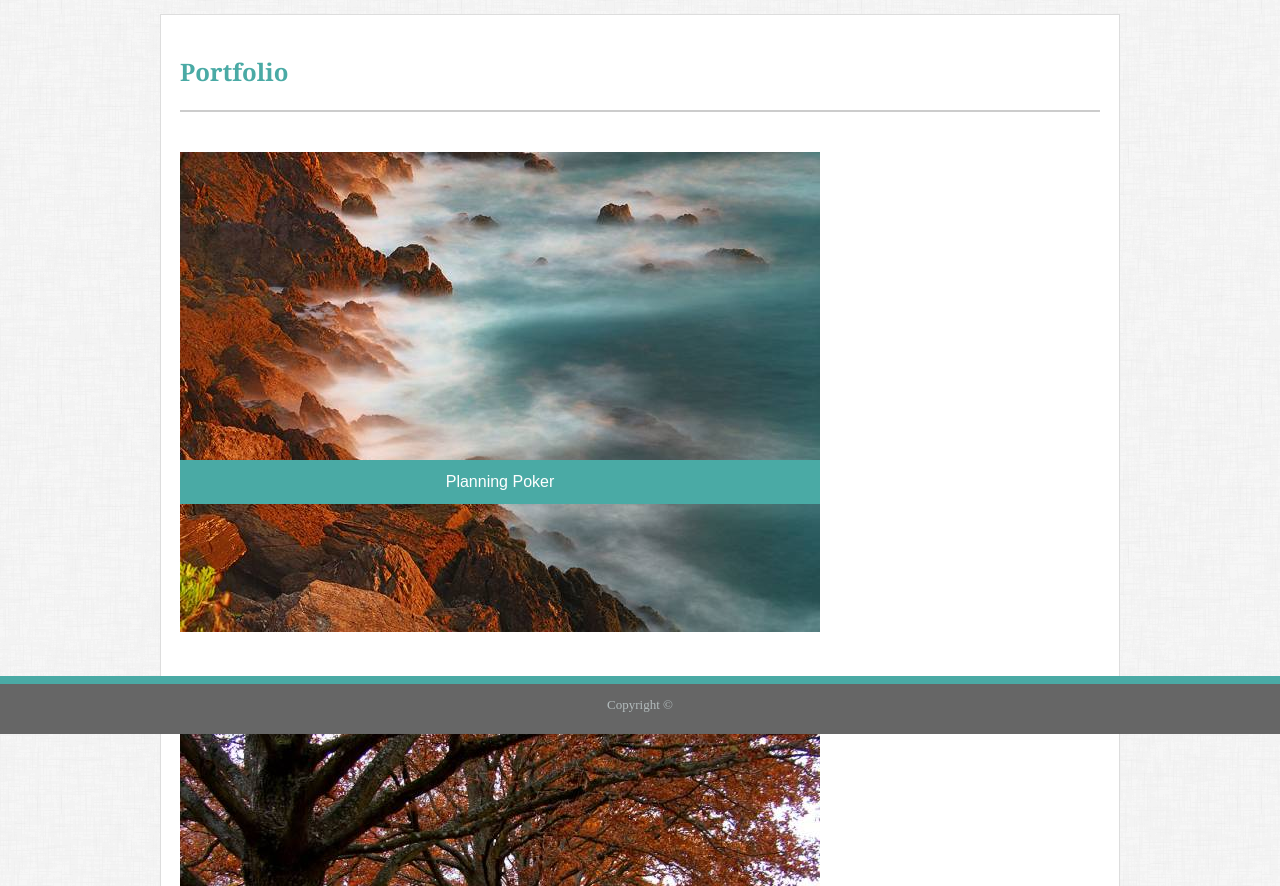
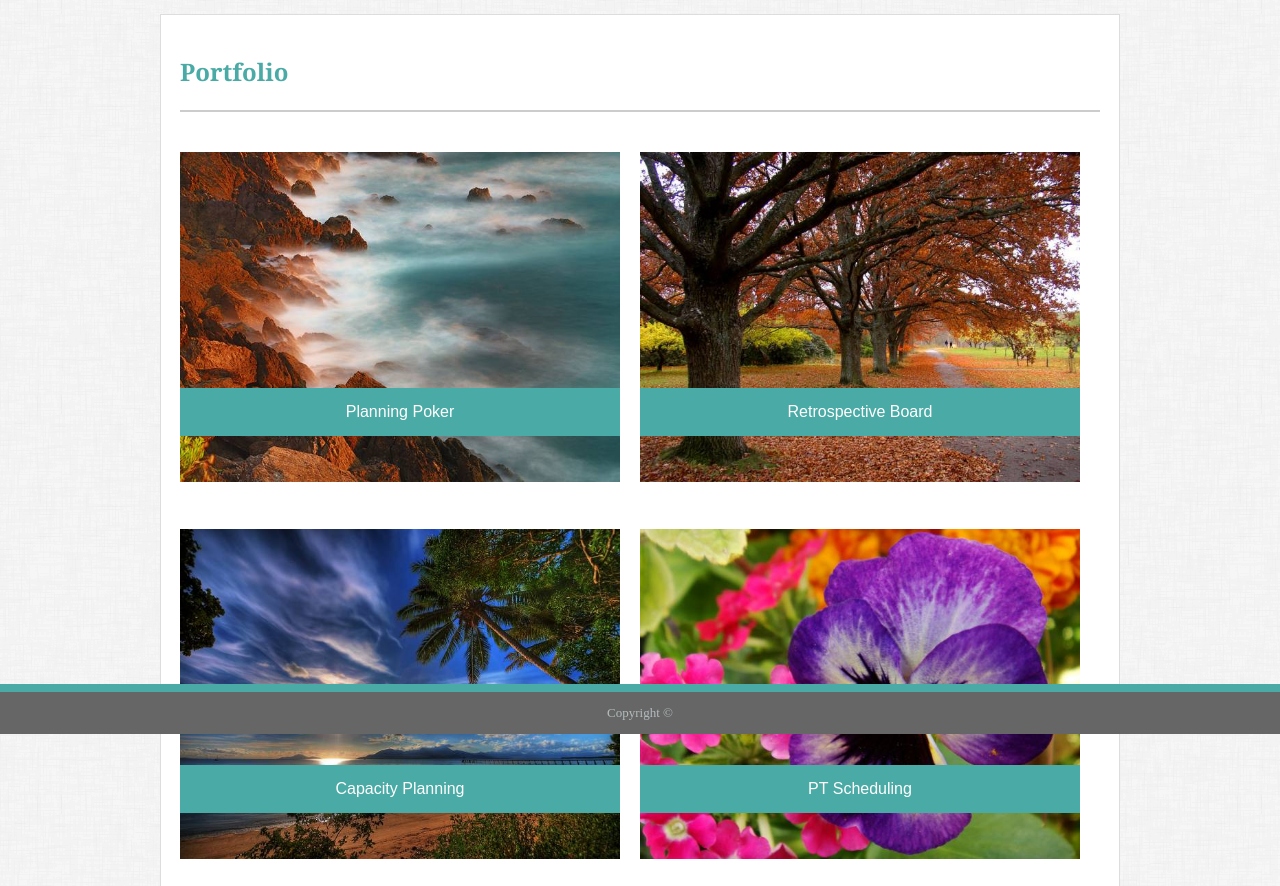
Before and after one commit to iantonik/Responsive-Portfolio, a plain HTML site: page portfolio.html in a window 1280 px wide. Shown: the part 66-952 px from the top of the page. Drawn offline with Linux system fonts and the light colour scheme.

Commit message:
Draft for final review

```diff
--- a/assets/css/style.css
+++ b/assets/css/style.css
@@ -1,19 +1,17 @@
 /*prevent adjustment of font size after orientation chagen on phone or IE*/
 html {-webkin-text-size-adjust: 100%; -ms-text-size-adjust: 100%;}
 /*apply natural box layout model to all elements - margin is added to outside of the box, padding is added to inside of the box*/
-/**{-moz-box-sizing: border-box; -webkit-box-sizing: border-box; box-sizing: border-box;}*/
+*{-moz-box-sizing: border-box; -webkit-box-sizing: border-box; box-sizing: border-box;}
 
 
-
+/*Header Section*/
 .header-layout{
-
     border-bottom: 2px solid #cccccc;
     background-color: #ffffff;
     width: 100%;
     top: 0px;
     left: 0px;
     z-index: 99;
-
 }
 
 .header-size{
@@ -40,31 +38,51 @@ html {-webkin-text-size-adjust: 100%; -ms-text-size-adjust: 100%;}
 
 a:not(:last-child) {
     border-right:solid .5px #cccccc;
-
 }
 
-
-
-
-
-.content-font{
-    font-family: 'Arial', 'Helvetica Neue', Helvetica, sans-serif;
-    color: #777777;
-    line-height: 1.5;
-}
-
+/* Boday layout*/
 body{
     background-image: url("../images/dust_scratches.png");
 
 }
 
+.wrapper{
+    background-color: #ffffff;
+    border: 1px solid #dddddd;
+    max-width: 960px;
+    min-height: 100%;
+    margin: 0px auto;
+    /*margin-top: 80px;*/
+    padding: 19px;
+    margin-bottom: -50px;
+    font-family: 'Arial', 'Helvetica Neue', Helvetica, sans-serif;
+    color: #777777;
+    line-height: 1.5;
+
+}
+
+.content-title{
+    border-bottom: 2px solid #cccccc;
+    color:#4aaaa5;
+    font-family: 'Georgia', 'Times New Roman', Times, serif;
+}
+
+.footer,
+.push{
+    height: 50px;
+}
+
+/*Footer layout*/
+
 footer{
+    position: absolute;
     border-top: 8px solid #4aaaa5;
     left: 0;
-    bottom: 0;
     width: 100%;
     height: 50px;
     background-color: #666666;
+
+
 }
 
 .copyright{
@@ -75,6 +93,9 @@ footer{
     width: 100%;
 }
 
+
+
+/*Contact form layout*/
 .input-fields{
     width: -webkit-fill-available;
     height: 20px;
@@ -110,27 +131,28 @@ label{
 
 }
 
-.container{
-    position: relative;
-    float: left;
-    margin-right: 40px;
-    margin-top: 40px;
-}
+
+/*Portfolio layout*/
 
 .project-img{
+    position: relative;
+    text-align: center;
     width: 100%;
     height: auto;
 }
 
-.project-title{
+.project-image-title-container{
     position: absolute;
-    top: 60%;
+    top: 70%;
+    width: 100%;
+
+}
+
+.project-title-background{
     background-color: #4aaaa5;
     color: white;
     text-align: center;
-    width: 100%;
-    padding-top: 10px;
-    padding-bottom: 10px;
+    line-height: 3;
 }
 
 .group:after {
@@ -141,21 +163,11 @@ label{
     height: 60px;
   }
 
-.content-title{
-    border-bottom: 2px solid #cccccc;
-    color:#4aaaa5;
-    font-family: 'Georgia', 'Times New Roman', Times, serif;
-}
 
-section{
-    background-color: #ffffff;
-    border: 1px solid #dddddd;
-    max-width: 920px;
-    margin: 0px auto;
-    /*margin-top: 80px;*/
-    padding: 19px;
 
-}
+
+
+
 
 
 @media screen and (max-width: 640px){
@@ -193,8 +205,13 @@ section{
         margin-top: 15px;
     }
 
-    section{
+    .wrapper{
         margin-top: 120px;
+    }
+    .container{
+        position: relative;
+        float: left;
+        margin-top: 40px;
     }
 
 
@@ -217,6 +234,7 @@ section{
 
     .header-layout{
         position: fixed;
+        padding: 0px 10px 0px 10px;
     }
 
     .logo{
@@ -235,9 +253,22 @@ section{
         margin-right: 15px;
     }
 
-    section{
+    .wrapper{
         margin-top: 80px;
     }
+
+    .container{
+        position: relative;
+        float: left;
+        margin-top: 40px;
+        padding-right: 20px;
+    }
+
+    .project-title-background{
+        margin-right: 20px;
+    }
+
+
 
 
 
@@ -276,12 +307,25 @@ section{
         margin-right: 15px;
     }
 
-    section{
+    .wrapper{
         margin-top: 80px;
     }
 
-    footer{
-        position: absolute;
+    .container{
+        position: relative;
+        float: left;
+        margin-top: 40px;
+        padding-right: 20px;
     }
 
+    .project-title-background{
+        margin-right: 20px;
+    }
+
+    footer{
+        position: fixed;
+        bottom: 0;
+    }
+
+
 }
--- a/portfolio.html
+++ b/portfolio.html
@@ -4,7 +4,7 @@
 <head>
     <title>Iwona's Portfolio</title>
     <!-- forces recognition of device screen width. initial-scale is set to 100%, maximum-scale prevents user from zooming in on phone-->
-    <meta name="viewport" content="width-device-width, initial-scale=1, maximum-scale=1">
+    <meta name="viewport" content="width=device-width, initial-scale=1, maximum-scale=1">
     <link rel="stylesheet" href="assets/css/style.css">
 </head>
 
@@ -21,35 +21,66 @@
 
     </header>
 
-    <section class="content-font">
+    <section class="wrapper">
         <div class=content-title>
             <h1>Portfolio</h1>
         </div>
 
-        <div class="container col-s-12">
+        <div class="container col-s-12 col-m-6 col-l-6">
             <img class="project-img" src="assets/images/nature-q-c-640-480-3.jpg" alt="Nature 3">
-            <p class="project-title">Planning Poker</p>
+            <div class="project-image-title-container">
+                    <div class="project-title-background">Planning Poker</div>
+
+            </div>
         </div>
 
-        <div class="container col-s-12">
+
+
+
+        <div class="container col-s-12 col-m-6 col-l-6">
             <img class="project-img" src="assets/images/nature-q-c-640-480-4.jpg" alt="Nature 3">
-            <p class="project-title">Retrospective Board</p>
+
+            <div class="project-image-title-container">
+                    <div class="project-title-background">Retrospective Board</div>
+            </div>
+
+
         </div>
 
-        <div class="container col-s-12">
+
+
+
+        <div class="container col-s-12 col-m-6 col-l-6">
             <img class="project-img" src="assets/images/nature-q-c-640-480-5.jpg" alt="Nature 3">
-            <p class="project-title">Capacity Planning</p>
+
+            <div class="project-image-title-container">
+                    <div class="project-title-background">Capacity Planning</div>
+            </div>
+
+
         </div>
 
-        <div class="container col-s-12">
+
+
+        <div class="container col-s-12 col-m-6 col-l-6">
             <img class="project-img" src="assets/images/nature-q-c-640-480-6.jpg" alt="Nature 3">
-            <p class="project-title">PT Scheduling</p>
+
+            <div class="project-image-title-container">
+                    <div class="project-title-background">PT Scheduling</div>
+            </div>
         </div>
 
-        <div class="container col-s-12">
+        <div class="container col-s-12 col-m-6 col-l-6">
             <img class="project-img" src="assets/images/cat.jpg" alt="Cat">
-            <p class="project-title">Rock Paper Scissors</p>
+
+            <div class="project-image-title-container">
+                    <div class="project-title-background">Rock Paper Scissors</div>
+            </div>
+
         </div>
+
+
+
 
         <div class="group"></div>
 
@@ -58,7 +89,7 @@
     </section>
 
 
-    <footer>
+    <footer class="footer">
         <p class="copyright">Copyright &copy;</p>
     </footer>
 
```
Also changed, not shown: contact.html (+5 -3 lines), index.html (+6 -3 lines).
